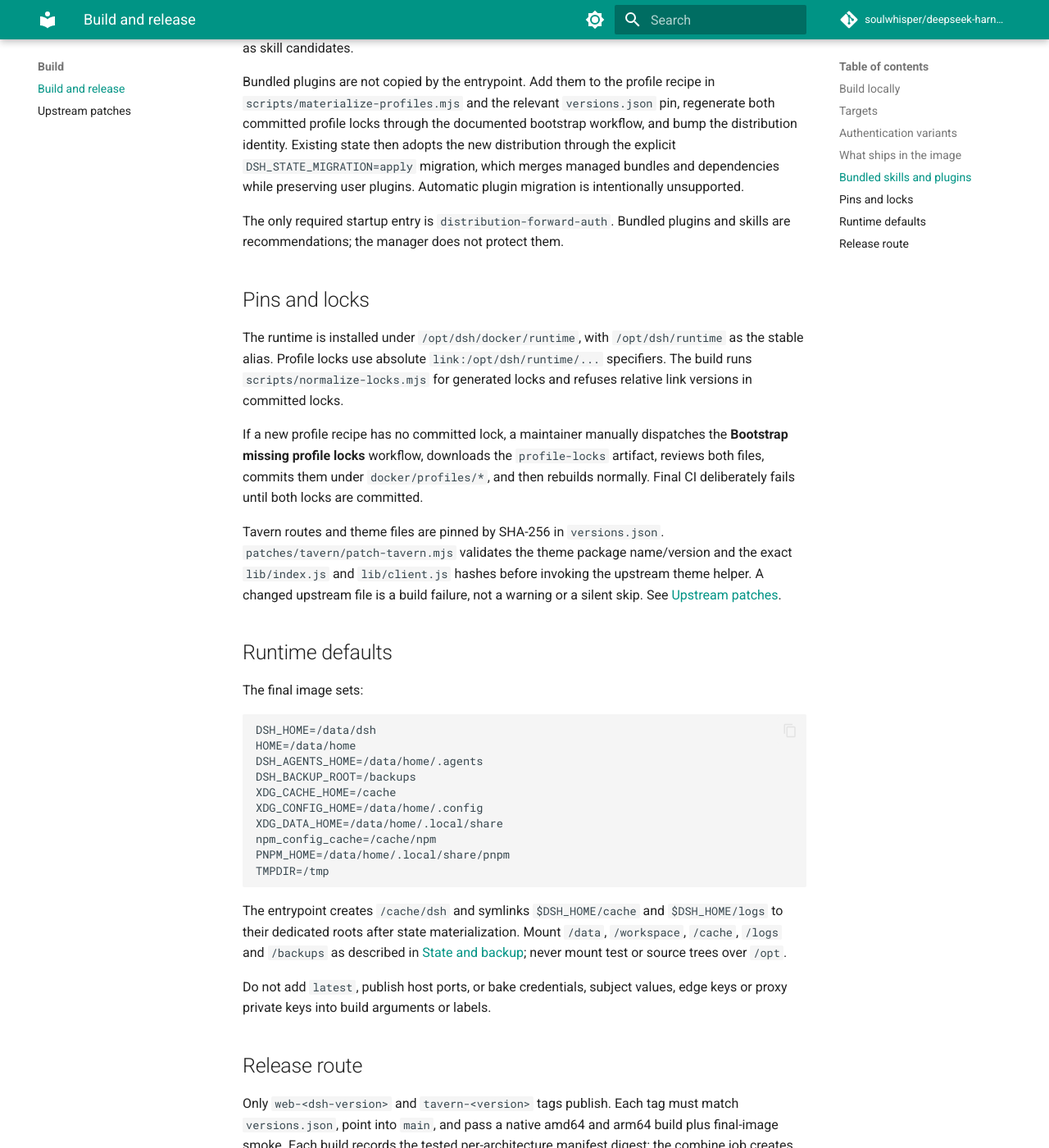
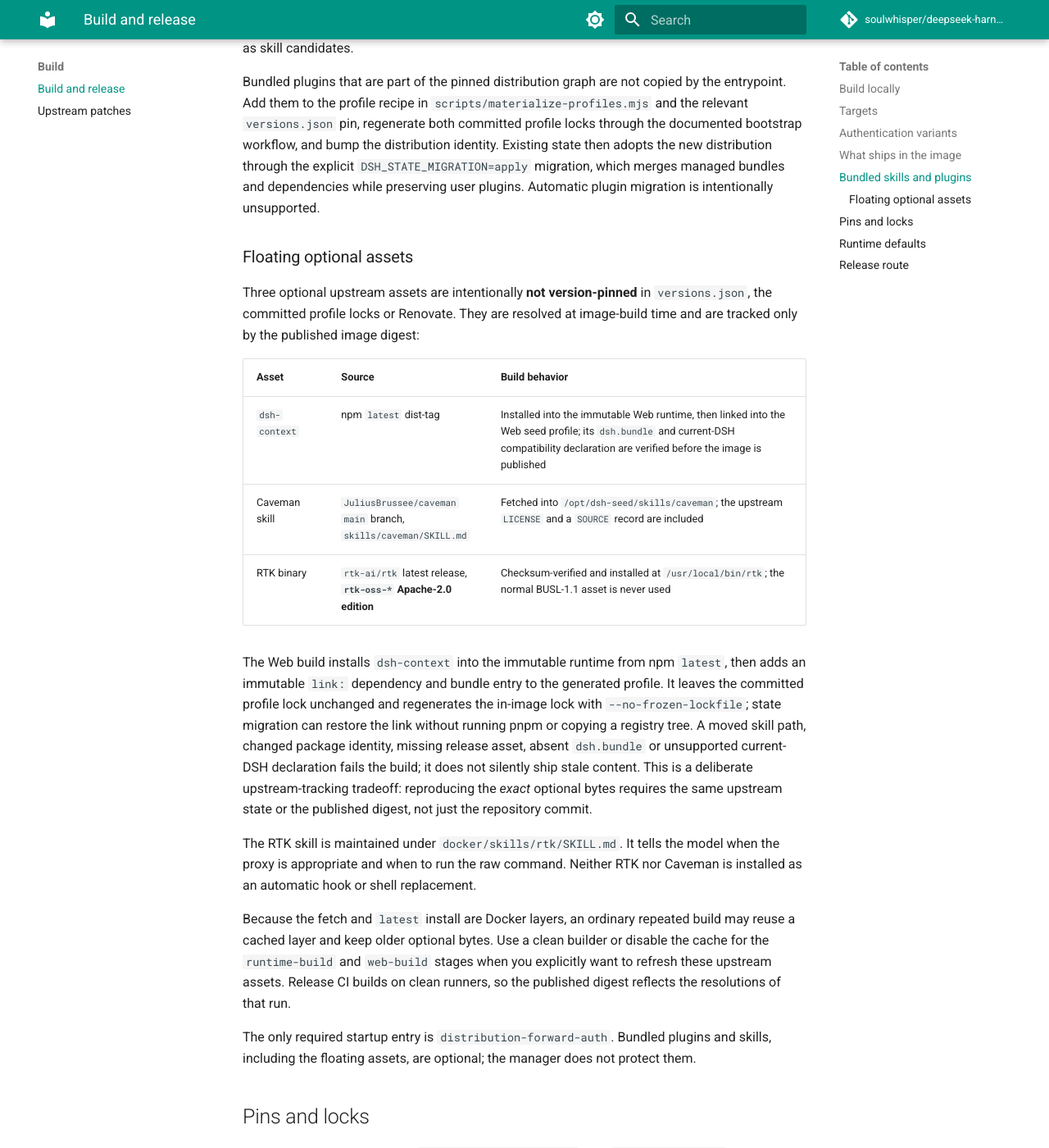
Before and after one commit to soulwhisper/deepseek-harness-container, an MkDocs documentation site: the page built from docs/build.md, in a window 1280 px wide and 1400 px high, scrolled down 2311 px. Shown: the whole window at 82% size. Built offline with MkDocs 1.6.1 and Material for MkDocs 9.7.7, drawn with Linux system fonts in a browser that asks for light colours; comment, search, counter and statistics services are not loaded; some of the changed text lies outside the part shown.

Commit message:
feat: bundle latest context, caveman and rtk assets

```diff
--- a/docs/build.md
+++ b/docs/build.md
@@ -20,7 +20,7 @@ Use the native architecture matching the runner or host. CI builds
 
 | Target | Result |
 | --- | --- |
-| `web` | Final Web image: DSH Web + dshmarket + required forward-auth |
+| `web` | Final Web image: DSH Web + dshmarket + dsh-context + required forward-auth |
 | `tavern` | Final Tavern image: pinned source workspace + pruned profile + ecosystem |
 | `application` | Shared final-stage base before a profile is selected |
 | `profile-locks` | Maintainer-only export of `docker/profiles/{web,tavern}/pnpm-lock.yaml` |
@@ -88,16 +88,51 @@ the next explicit distribution migration. Do not use `README.md` in that
 directory because the provider treats top-level `.md` files as skill
 candidates.
 
-Bundled plugins are not copied by the entrypoint. Add them to the profile
-recipe in `scripts/materialize-profiles.mjs` and the relevant `versions.json`
-pin, regenerate both committed profile locks through the documented bootstrap
+Bundled plugins that are part of the pinned distribution graph are not copied
+by the entrypoint. Add them to the profile recipe in
+`scripts/materialize-profiles.mjs` and the relevant `versions.json` pin,
+regenerate both committed profile locks through the documented bootstrap
 workflow, and bump the distribution identity. Existing state then adopts the
 new distribution through the explicit `DSH_STATE_MIGRATION=apply` migration,
 which merges managed bundles and dependencies while preserving user plugins.
 Automatic plugin migration is intentionally unsupported.
 
+### Floating optional assets
+
+Three optional upstream assets are intentionally **not version-pinned** in
+`versions.json`, the committed profile locks or Renovate. They are resolved at
+image-build time and are tracked only by the published image digest:
+
+| Asset | Source | Build behavior |
+| --- | --- | --- |
+| `dsh-context` | npm `latest` dist-tag | Installed into the immutable Web runtime, then linked into the Web seed profile; its `dsh.bundle` and current-DSH compatibility declaration are verified before the image is published |
+| Caveman skill | `JuliusBrussee/caveman` `main` branch, `skills/caveman/SKILL.md` | Fetched into `/opt/dsh-seed/skills/caveman`; the upstream `LICENSE` and a `SOURCE` record are included |
+| RTK binary | `rtk-ai/rtk` latest release, **`rtk-oss-*` Apache-2.0 edition** | Checksum-verified and installed at `/usr/local/bin/rtk`; the normal BUSL-1.1 asset is never used |
+
+The Web build installs `dsh-context` into the immutable runtime from npm
+`latest`, then adds an immutable `link:` dependency and bundle entry to the
+generated profile. It leaves the committed profile lock unchanged and
+regenerates the in-image lock with `--no-frozen-lockfile`; state migration can
+restore the link without running pnpm or copying a registry tree. A moved skill
+path, changed package identity, missing release asset, absent `dsh.bundle` or
+unsupported current-DSH declaration fails the build; it does not silently ship
+stale content. This is a deliberate upstream-tracking tradeoff: reproducing the
+*exact* optional bytes requires the same upstream state or the published
+digest, not just the repository commit.
+
+The RTK skill is maintained under `docker/skills/rtk/SKILL.md`. It tells the
+model when the proxy is appropriate and when to run the raw command. Neither
+RTK nor Caveman is installed as an automatic hook or shell replacement.
+
+Because the fetch and `latest` install are Docker layers, an ordinary repeated
+build may reuse a cached layer and keep older optional bytes. Use a clean
+builder or disable the cache for the `runtime-build` and `web-build` stages when
+you explicitly want to refresh these upstream assets. Release CI builds on
+clean runners, so the published digest reflects the resolutions of that run.
+
 The only required startup entry is `distribution-forward-auth`. Bundled
-plugins and skills are recommendations; the manager does not protect them.
+plugins and skills, including the floating assets, are optional; the manager
+does not protect them.
 
 ## Pins and locks
 
@@ -140,8 +175,10 @@ The entrypoint creates `/cache/dsh` and symlinks `$DSH_HOME/cache` and
 `/data`, `/workspace`, `/cache`, `/logs` and `/backups` as described in
 [State and backup](data-layout.md); never mount test or source trees over `/opt`.
 
-Do not add `latest`, publish host ports, or bake credentials, subject values,
-edge keys or proxy private keys into build arguments or labels.
+Except for the three build-time optional assets documented above, do not add
+`latest` to pinned distribution dependencies, publish host ports, or bake
+credentials, subject values, edge keys or proxy private keys into build
+arguments or labels. The optional-asset dist-tags never become image tags.
 
 ## Release route
 
```
Also changed, not shown: README.md (+12 -3 lines), README.zh-CN.md (+3 -3 lines), docker/skills/rtk/SKILL.md (added, +37 -0 lines), docs/architecture.md (+4 -3 lines), docs/index.md (+1 -1 lines), docs/regulations.md (+13 -4 lines), docs/source-build.md (+12 -4 lines), 7 other files.
